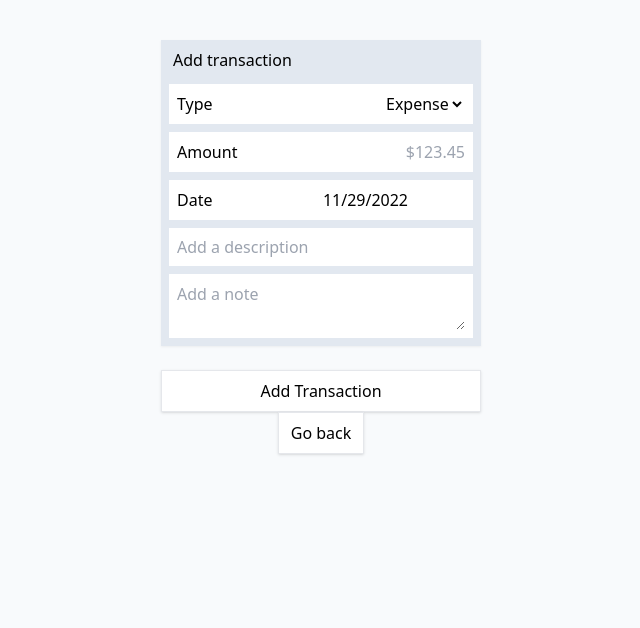
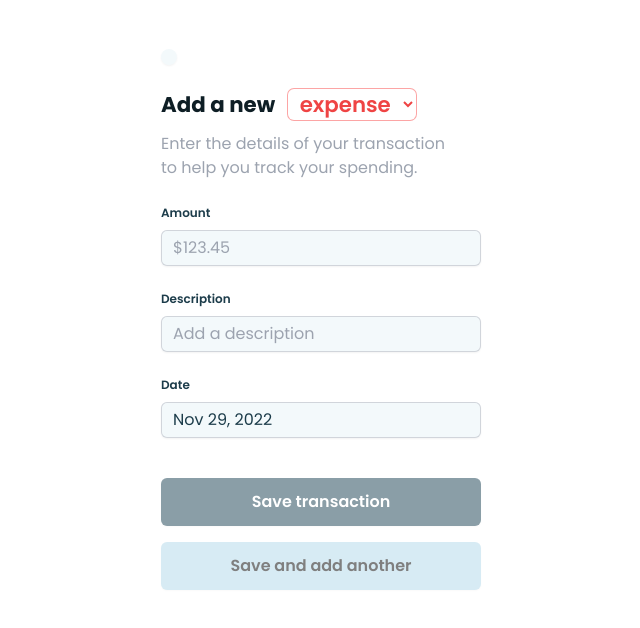
Before and after one commit to justinpchang/dumb-wallet, a Next.js app: page /transactions/add in a window 1280 px wide. Shown: the top 628 px of the page, without its empty margins (319-959 px from the left). Built offline with nearby package versions, Linux system fonts and the light colour scheme; no server answers.

Commit message:
Update add/edit transaction styles

```diff
--- a/package.json
+++ b/package.json
@@ -9,7 +9,10 @@
     "lint": "next lint"
   },
   "dependencies": {
+    "@headlessui/react": "^2.0.0-alpha.4",
+    "@heroicons/react": "^2.1.1",
     "@supabase/supabase-js": "2",
+    "clsx": "^2.1.0",
     "date-fns": "^2.29.1",
     "next": "12.2.3",
     "next-pwa": "^5.6.0",
@@ -31,7 +34,7 @@
     "eslint": "8.20.0",
     "eslint-config-next": "12.2.3",
     "postcss": "^8.4.14",
-    "tailwindcss": "^3.1.6",
+    "tailwindcss": "^3.4.1",
     "typescript": "4.7.4"
   }
 }
--- a/src/components/TransactionInput.tsx
+++ b/src/components/TransactionInput.tsx
@@ -4,6 +4,15 @@ import "react-datepicker/dist/react-datepicker.css";
 import type { Transaction } from "../types/transaction.types";
 import { Button, List } from "./library";
 import { createEmptyTransaction } from "../utils/transaction.utils";
+import {
+  Form,
+  Heading,
+  Label,
+  Subheading,
+  TextInput,
+  WhiteBackground,
+} from "./library/Form";
+import clsx from "clsx";
 
 interface Props {
   initialTransaction?: Transaction;
@@ -41,6 +50,95 @@ const TransactionInput = ({
 
   const { transaction_type, amount, posted_at, description, notes } =
     transaction;
+
+  const isSaveButtonDisabled =
+    isSubmitLoading ||
+    !transaction_type ||
+    !amount ||
+    isNaN(parseFloat(amount)) ||
+    !posted_at ||
+    !description;
+
+  return (
+    <>
+      <WhiteBackground />
+      <Form onSubmit={handleFormSubmit} className="w-80">
+        <Heading>
+          {isEditing ? "Edit " : "Add a new "}
+          <select
+            name="transaction_type"
+            value={transaction_type}
+            onChange={handleChange}
+            className={clsx(
+              "bg-white text-xl font-semibold mt-2 ml-2 px-2 rounded-md ring-1",
+              transaction_type === "EXPENSE"
+                ? "text-red-500 ring-red-300"
+                : "text-green-500 ring-green-300"
+            )}
+          >
+            <option value="EXPENSE">expense</option>
+            <option value="INCOME">income</option>
+          </select>
+        </Heading>
+        <Subheading>
+          Enter the details of your transaction to help you track your spending.
+        </Subheading>
+        <Label>
+          Amount
+          <TextInput
+            type="text"
+            name="amount"
+            value={amount}
+            onChange={handleChange}
+            placeholder="$123.45"
+          />
+        </Label>
+        <Label>
+          Description
+          <TextInput
+            type="text"
+            name="description"
+            value={description}
+            onChange={handleChange}
+            placeholder="Add a description"
+          />
+        </Label>
+        <Label>
+          Date
+          <DatePicker
+            selected={posted_at}
+            onChange={handleDatePickerChange}
+            dateFormat="MMM d, yyyy"
+            className="rounded-md py-1.5 px-3 w-full bg-background shadow-sm ring-1 ring-inset ring-gray-300 font-normal"
+          />
+        </Label>
+        {/*
+        <Label>
+          Note (optional)
+          <textarea
+            placeholder="Add a note"
+            name="notes"
+            value={notes}
+            onChange={handleChange}
+            className="rounded-md py-1.5 px-3 w-full bg-background shadow-sm ring-1 ring-inset ring-gray-300 font-normal"
+          />
+        </Label>
+            */}
+        <div className="flex flex-col gap-4 mt-4">
+          <Button theme="primary" type="submit" disabled={isSaveButtonDisabled}>
+            {isSubmitLoading ? "Loading" : "Save transaction"}
+          </Button>
+          <Button
+            theme="secondary"
+            type="submit"
+            disabled={isSaveButtonDisabled}
+          >
+            {isSubmitLoading ? "Loading" : "Save and add another"}
+          </Button>
+        </div>
+      </Form>
+    </>
+  );
 
   return (
     <form onSubmit={handleFormSubmit} className="flex flex-col">
@@ -103,22 +201,6 @@ const TransactionInput = ({
           />
         </List.Item>
       </List.Container>
-      <div className="flex flex-col gap-3">
-        <Button
-          theme="primary"
-          type="submit"
-          disabled={
-            isSubmitLoading ||
-            !transaction_type ||
-            !amount ||
-            isNaN(parseFloat(amount)) ||
-            !posted_at ||
-            !description
-          }
-        >
-          {isSubmitLoading ? "Loading" : "Add Transaction"}
-        </Button>
-      </div>
     </form>
   );
 };
--- a/src/components/library/Button.tsx
+++ b/src/components/library/Button.tsx
@@ -1,24 +1,34 @@
+import clsx from "clsx";
 import React from "react";
 
-type Theme = "primary" | "ghost";
+type Theme = "primary" | "secondary";
 
 interface Props {
   theme: Theme;
   onClick?: (ev: React.MouseEvent) => any;
-  children: React.ReactNode;
+  className?: string;
   [other: string]: any;
 }
 
-const THEMES: { primary: string; ghost: string } = {
-  primary:
-    "px-3 py-2 bg-white border shadow hover:bg-slate-100 active:shadow-inner",
-  ghost: "",
+const BASE_STYLE =
+  "cursor-pointer rounded-md px-3 py-3 font-semibold text-md shadow-sm focus-visible:outline focus-visible:outline-2 focus-visible:outline-offset-2";
+
+const THEMES: { primary: string; secondary: string } = {
+  primary: "bg-primary-800 text-white hover:bg-primary-700",
+  secondary: "bg-primary-200 text-black hover:bg-primary-300",
 };
 
-const Button = ({ theme, onClick, children, ...props }: Props) => (
-  <button onClick={onClick} className={THEMES[theme]} {...props}>
-    {children}
-  </button>
+const Button = ({ theme, onClick, className, ...props }: Props) => (
+  <button
+    onClick={onClick}
+    className={clsx(
+      className,
+      BASE_STYLE,
+      THEMES[theme],
+      props.disabled && "opacity-50 pointer-events-none"
+    )}
+    {...props}
+  />
 );
 
 export default Button;
--- /dev/null
+++ b/src/components/library/Form.tsx
@@ -0,0 +1,66 @@
+"use client";
+
+import clsx from "clsx";
+
+interface Props {
+  className?: string;
+  [other: string]: any;
+}
+
+export const WhiteBackground = () => {
+  return (
+    <div className="fixed w-screen h-screen top-0 left-0 bg-white -z-10" />
+  );
+};
+
+export const Form = ({ className, ...props }: Props) => {
+  return <form className={clsx(className, "flex flex-col gap-6")} {...props} />;
+};
+
+export const Heading = ({ className, ...props }: Props) => {
+  return (
+    <h2
+      className={clsx(
+        className,
+        "text-xl font-bold font-heading leading-7 text-text-900"
+      )}
+      {...props}
+    />
+  );
+};
+
+export const Subheading = ({ className, ...props }: Props) => {
+  return (
+    <h3
+      className={clsx(className, "mr-4 -mt-3 text-base text-gray-400")}
+      {...props}
+    />
+  );
+};
+
+export const Label = ({ className, ...props }: Props) => {
+  return (
+    <label
+      className={clsx(className, "flex flex-col text-sm font-semibold gap-2")}
+      {...props}
+    />
+  );
+};
+
+export const TextInput = ({ className, ...props }: Props) => {
+  return (
+    <input
+      type="text"
+      className={clsx(
+        className,
+        // positioning
+        "block w-full rounded-md border-0 py-1.5 px-3",
+        // effects
+        "bg-background shadow-sm ring-1 ring-inset ring-gray-300 focus:ring-inset focus:ring--600",
+        // text
+        "font-normal text-gray-900  placeholder:text-gray-400 sm:text-sm sm:leading-6"
+      )}
+      {...props}
+    />
+  );
+};
--- /dev/null
+++ b/src/components/library/XButton.tsx
@@ -0,0 +1,21 @@
+import { XMarkIcon } from "@heroicons/react/20/solid";
+import clsx from "clsx";
+
+interface Props {
+  size: number;
+  className?: string;
+}
+
+export const XButton = ({ size = 6, className }: Props) => {
+  return (
+    <button
+      type="button"
+      className={clsx(
+        className,
+        "rounded-full bg-background p-2 text-black shadow-sm focus-visible:outline focus-visible:outline-2 focus-visible:outline-offset-2"
+      )}
+    >
+      <XMarkIcon className={`h-${size} w-${size}`} aria-hidden="true" />
+    </button>
+  );
+};
--- a/src/pages/_document.tsx
+++ b/src/pages/_document.tsx
@@ -17,6 +17,16 @@ const Document = () => {
         <link rel="manifest" href="/manifest.json" />
         <link rel="apple-touch-icon" href="/icon-192x192.jpg"></link>
         <link rel="icon" href="/favicon.ico?v=3" />
+        <link rel="preconnect" href="https://fonts.googleapis.com" />
+        <link
+          rel="preconnect"
+          href="https://fonts.gstatic.com"
+          crossOrigin="anonymous"
+        />
+        <link
+          href="https://fonts.googleapis.com/css2?family=Poppins:ital,wght@0,100;0,200;0,300;0,400;0,500;0,600;0,700;0,800;0,900;1,100;1,200;1,300;1,400;1,500;1,600;1,700;1,800;1,900&display=swap"
+          rel="stylesheet"
+        />
       </Head>
       <body>
         <Main />
--- a/src/pages/transactions/[id].tsx
+++ b/src/pages/transactions/[id].tsx
@@ -5,6 +5,7 @@ import { Button } from "../../components/library";
 import TransactionInput from "../../components/TransactionInput";
 import { useTransactionQuery } from "../../hooks/transactions/useTransactionQuery";
 import { useUpdateTransactionMutation } from "../../hooks/transactions/useUpdateTransactionMutation";
+import { XButton } from "../../components/library/XButton";
 
 const EditTransaction: NextPage = () => {
   const router = useRouter();
@@ -26,18 +27,18 @@ const EditTransaction: NextPage = () => {
   }
 
   return (
-    <>
+    <div>
+      <Link href="/">
+        <a>
+          <XButton size={6} className="mb-4" />
+        </a>
+      </Link>
       <TransactionInput
         initialTransaction={transactionData}
         handleSubmit={updateTransaction}
         isSubmitLoading={isUpdateLoading}
       />
-      <Link href="/">
-        <a>
-          <Button theme="primary">Go back</Button>
-        </a>
-      </Link>
-    </>
+    </div>
   );
 };
 
--- a/src/pages/transactions/add.tsx
+++ b/src/pages/transactions/add.tsx
@@ -1,9 +1,9 @@
 import type { NextPage } from "next";
 import Link from "next/link";
 import { useRouter } from "next/router";
-import { Button } from "../../components/library";
 import TransactionInput from "../../components/TransactionInput";
 import { useAddTransactionMutation } from "../../hooks/transactions/useAddTransactionMutation";
+import { XButton } from "../../components/library/XButton";
 
 const AddTransaction: NextPage = () => {
   const router = useRouter();
@@ -16,17 +16,17 @@ const AddTransaction: NextPage = () => {
     });
 
   return (
-    <>
+    <div>
+      <Link href="/">
+        <a>
+          <XButton size={6} className="mb-4" />
+        </a>
+      </Link>
       <TransactionInput
         handleSubmit={addTransaction}
         isSubmitLoading={isAddLoading}
       />
-      <Link href="/">
-        <a>
-          <Button theme="primary">Go back</Button>
-        </a>
-      </Link>
-    </>
+    </div>
   );
 };
 
--- a/src/styles/globals.css
+++ b/src/styles/globals.css
@@ -3,11 +3,11 @@
 @tailwind utilities;
 
 html {
-  @apply text-black bg-slate-50;
+  @apply text-text-800 font-body bg-background;
 }
 
 input {
-  @apply text-black;
+  @apply text-text-800;
 }
 
 @layer base {
--- a/tailwind.config.js
+++ b/tailwind.config.js
@@ -14,17 +14,13 @@ module.exports = {
       "4xl": "3.158rem",
       "5xl": "4.210rem",
     },
-    fontFamily: {
-      heading: "Poppins",
-      body: "Poppins",
-    },
-    fontWeight: {
-      normal: "400",
-      bold: "700",
-    },
     extend: {
       transitionProperty: {
         height: "height",
+      },
+      fontFamily: {
+        heading: "Poppins",
+        body: "Poppins",
       },
       colors: {
         text: {
@@ -40,19 +36,7 @@ module.exports = {
           900: "#0e1e25",
           950: "#070f13",
         },
-        background: {
-          50: "#ecf5f9",
-          100: "#d9ecf2",
-          200: "#b3d9e6",
-          300: "#8cc6d9",
-          400: "#66b3cc",
-          500: "#409fbf",
-          600: "#338099",
-          700: "#266073",
-          800: "#19404d",
-          900: "#0d2026",
-          950: "#061013",
-        },
+        background: "#f3f9fb",
         primary: {
           50: "#ebf5f9",
           100: "#d7ebf4",
```
Also changed, not shown: 1 other file (tests, documents, lock files or other folders).
